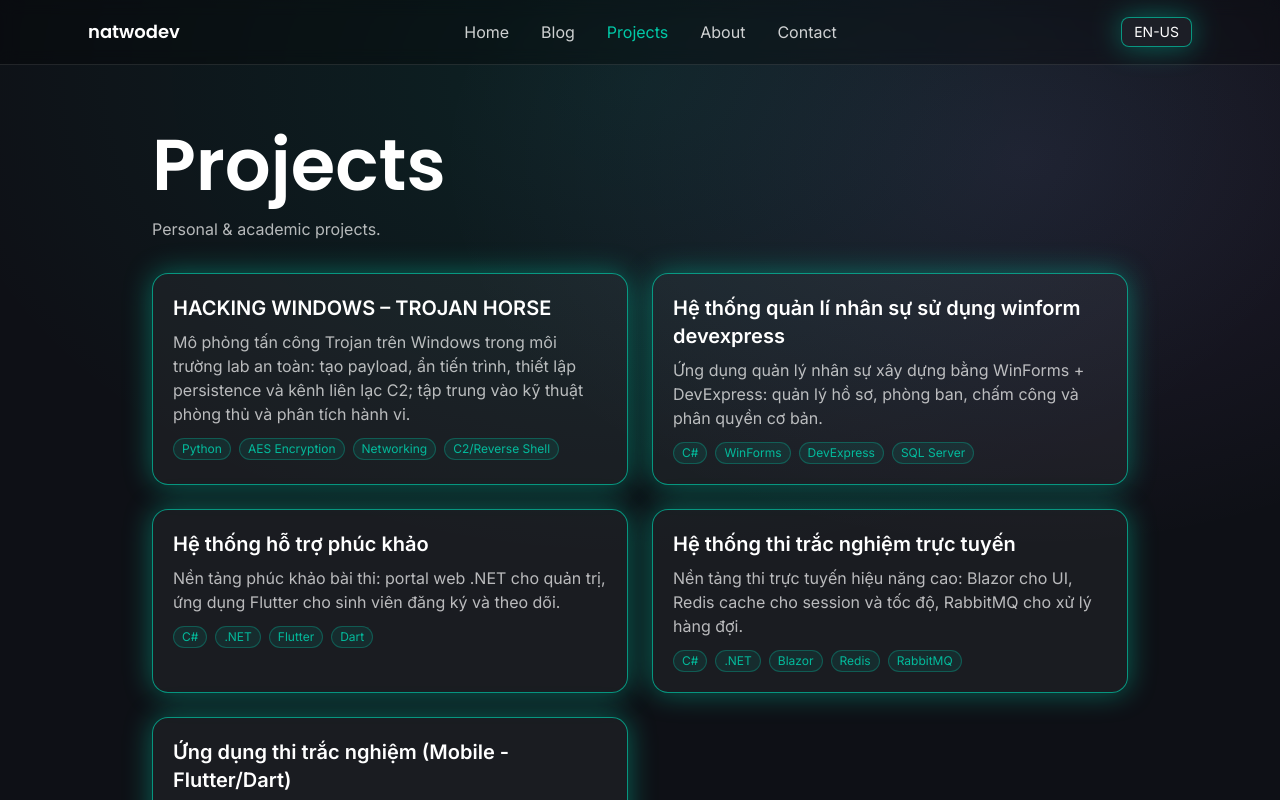
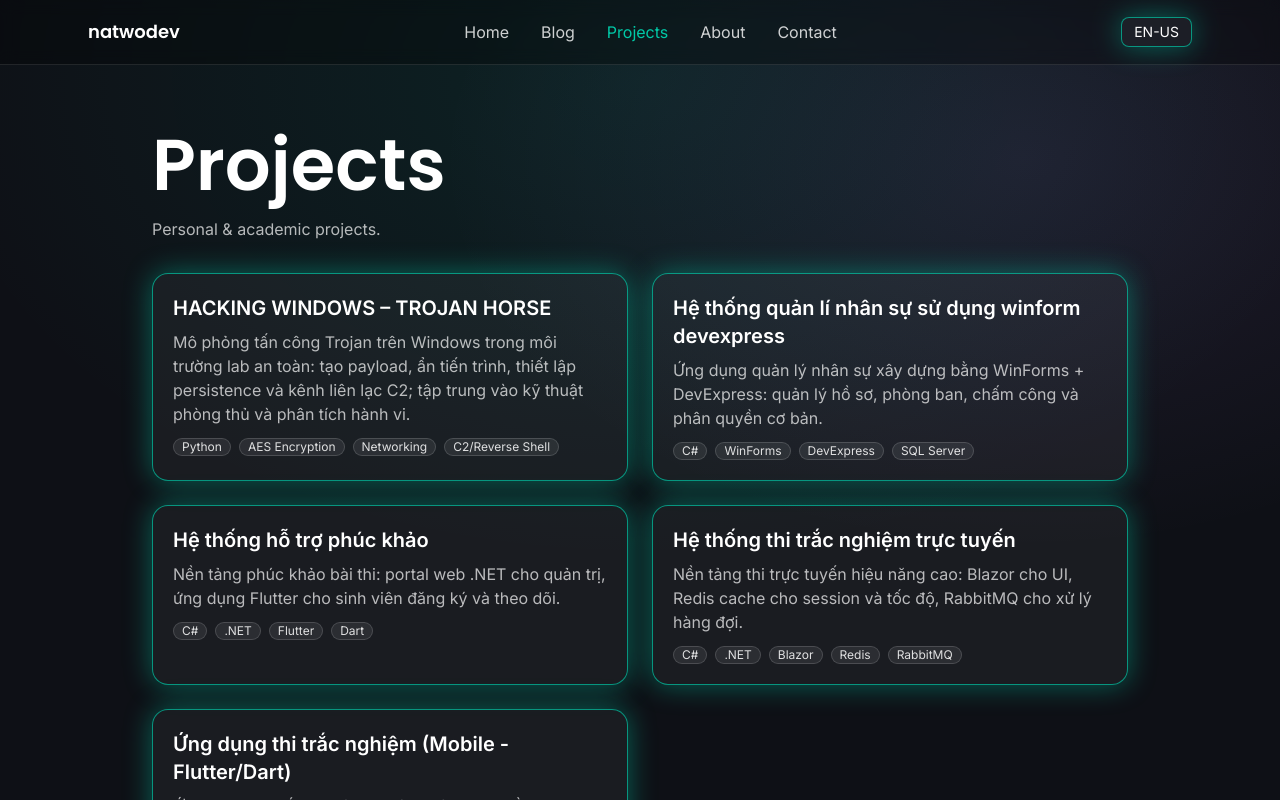
Before and after one commit to natwodev/code-journey-blog, a React (Vite) app: page /projects in a window 1280 px wide. Built offline with nearby package versions, Linux system fonts and the light colour scheme; no server answers.

Commit message:
update44

```diff
--- a/src/components/blog/BlogPromoCard.tsx
+++ b/src/components/blog/BlogPromoCard.tsx
@@ -1,6 +1,7 @@
 import type { Post } from '../../data/posts'
 import { Link } from 'react-router-dom'
 import { motion } from 'framer-motion'
+import TagChip from '../common/TagChip'
 
 export default function BlogPromoCard({ post, index }: { readonly post: Post; readonly index: number }) {
   const Wrapper: React.ElementType = Link
@@ -24,11 +25,11 @@ export default function BlogPromoCard({ post, index }: { readonly post: Post; re
           )}
         </div>
         {/* Content */}
-        <div className="p-4 md:p-5 flex flex-col h-full">
-          <div className="flex flex-wrap items-center gap-2 text-[11px] md:text-xs text-white/80">
-            <span className="px-2 py-0.5 rounded bg-white/8 border border-white/15">{new Date(post.date).toLocaleDateString()}</span>
+          <div className="p-4 md:p-5 flex flex-col h-full">
+          <div className="flex flex-wrap items-center gap-2">
+            <TagChip label={new Date(post.date).toLocaleDateString()} />
             {post.tags.map(t => (
-              <span key={t} className="px-2 py-0.5 rounded-full bg-white/8 border border-white/15">{t}</span>
+              <TagChip key={t} label={t} />
             ))}
           </div>
           <h3 className="mt-2 text-lg md:text-xl font-semibold leading-snug">
--- /dev/null
+++ b/src/components/common/TagChip.tsx
@@ -0,0 +1,7 @@
+export default function TagChip({ label }: { readonly label: string }) {
+  return (
+    <span className="inline-flex items-center whitespace-nowrap leading-none px-2 py-0.5 rounded-full bg-white/8 border border-white/15 text-[11px] md:text-xs text-white/85">
+      {label}
+    </span>
+  )
+}
--- a/src/components/projects/ProjectCard.tsx
+++ b/src/components/projects/ProjectCard.tsx
@@ -1,6 +1,7 @@
 import type { Project } from '../../data/projects'
 import { useMouseTilt } from '../../hooks/useMouseTilt'
 import { Link } from 'react-router-dom'
+import TagChip from '../common/TagChip'
 
 export default function ProjectCard({ project }: { readonly project: Project }) {
   const { ref, onMouseMove, onMouseLeave } = useMouseTilt<HTMLButtonElement>()
@@ -8,9 +9,9 @@ export default function ProjectCard({ project }: { readonly project: Project })
     <Link to={`/projects/${project.id}`} ref={ref as unknown as React.Ref<HTMLAnchorElement>} onMouseMove={onMouseMove as unknown as React.MouseEventHandler<HTMLAnchorElement>} onMouseLeave={onMouseLeave as unknown as React.MouseEventHandler<HTMLAnchorElement>} className="block text-left p-5 rounded-2xl bg-white/5 hover:bg-white/10 transition neon-border will-change-transform hover:-translate-y-1 shadow-[0_0_0_rgba(0,201,167,0)] hover:shadow-[0_0_30px_rgba(0,201,167,0.25)]">
       <h3 className="text-xl font-semibold">{project.name}</h3>
       <p className="mt-2 text-white/70">{project.summary}</p>
-      <div className="mt-3 flex gap-2 text-xs text-brand-cyan/90">
+      <div className="mt-3 flex flex-wrap gap-2">
         {project.tech.map(t => (
-          <span key={t} className="px-2 py-0.5 rounded-full bg-brand-cyan/10 border border-brand-cyan/30">{t}</span>
+          <TagChip key={t} label={t} />
         ))}
       </div>
     </Link>
```
